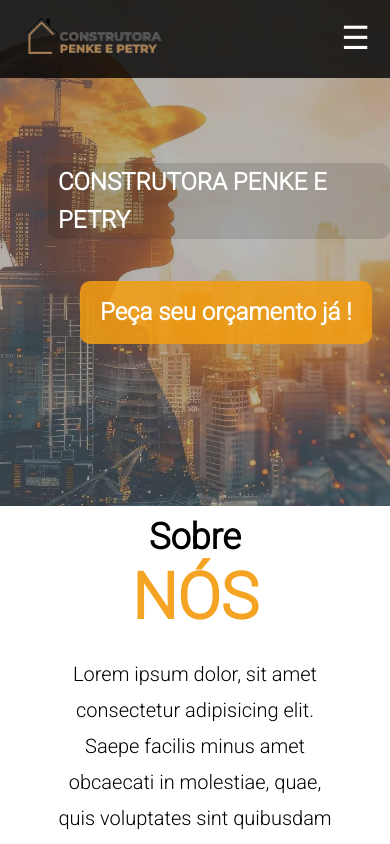
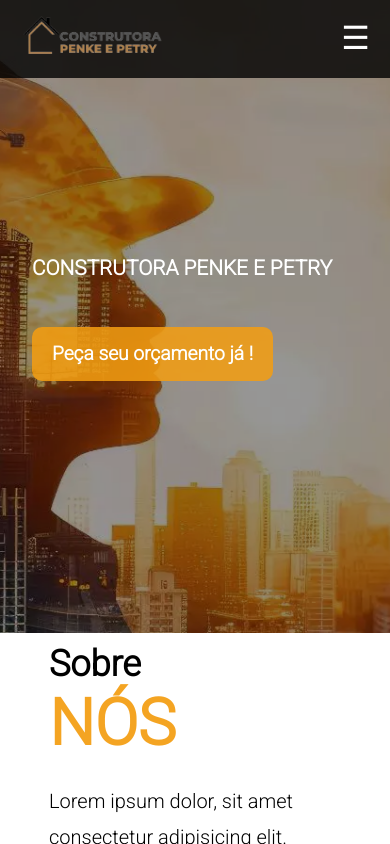
Before and after one commit to ElitonPenke/Site-Construtora, a plain HTML site: page SiteConstrutora-main/index.html in a window 390 px wide. Drawn offline with Linux system fonts and the light colour scheme.

Commit message:
Add files via upload

```diff
--- a/SiteConstrutora-main/index.html
+++ b/SiteConstrutora-main/index.html
@@ -26,9 +26,7 @@
     </section>
     <main>
         <div class="banner">
-            <img class="imagendebanner"  src="baner.webp" alt="Construção">
             <h1>Construtora Penke e Petry</h1>
-
             <a href="https://wa.me/55996167043" target="_blank" class="whatsapp-button">
                   Peça seu orçamento já !
             </a>
--- a/SiteConstrutora-main/style.css
+++ b/SiteConstrutora-main/style.css
@@ -82,16 +82,30 @@
   align-items: start;
   justify-content: center;
   color: #ffffff;
-    overflow: hidden;
+  background-image: url('baner.webp');
+  background-size: cover;
+  background-attachment: fixed; /* Para dispositivos móveis */
+  background-position: center center; /* Centraliza a imagem */
+  background-repeat: no-repeat;
+
 }
 
-.imagendebanner{
+.banner::before {
+  content: "";
   position: absolute;
-    width: 100%; height: 100%;
-    object-fit: cover;
-    z-index: -1;
-    opacity: 80%;
-    filter: brightness(0.65);
+  top: 0;
+  left: 0;
+  width: 100%;
+  height: 100%;
+  background-color: rgba(0, 0, 0, 0.411);
+  z-index: 1;
+}
+
+
+.banner h1,
+.banner .whatsapp-button {
+    position: relative;
+    z-index: 2; /* Garante que o texto fique acima da camada escura */
 }
 
 .banner h1 {
@@ -133,12 +147,12 @@
 
 
 .whatsapp-button {
-  margin-top: 2rem;
-  margin-left: 5rem;
+  margin-top: 5rem;
+  margin-left: 8rem;
   display: inline-block;
   background-color: #f39d12dc;
   color: rgb(255, 255, 255);
-  font-size: 1.5rem;
+  font-size: 1.8rem;
   font-weight: bold;
   padding: 12px 20px;
   border-radius: 10px;
@@ -162,7 +176,7 @@
   .sobrenos {
     display: flex;
     flex-wrap: wrap;
-    max-width: 1100px;
+    max-width: 1300px;
     width: 80%;
   }
 
@@ -200,11 +214,11 @@
     display: flex;
     justify-content: space-between;
     align-items: center;
-    gap: 30px;
+    gap: 35px;
   }
 
   .image-section img {
-    width: 60%;
+    width: 50%;
     height: 100%;
     object-fit: cover;
     box-shadow: 0px 2px 30px rgba(0, 0, 0, 0.39);
@@ -217,11 +231,12 @@
         display: none;
         flex-direction: column;
         position: absolute;
-        top: 100%;
+        top: 150%;
         right: 10px;
         background-color: rgba(0, 0, 0, 0.8);
-        padding: 10px 20px;
+        padding: 10px 30px;
         border-radius: 5px;
+        margin-right: 0;
     }
 
     nav ul li {
@@ -237,14 +252,21 @@
     }
 
     .banner h1 {
-        font-size: 1.5rem;
+      background-color: rgba(255, 255, 255, 0);
+        font-size: 1.3rem;
+        border-radius: 0;
+        padding: 0;
+        margin-left: 2rem;
     }
 
     .banner h3 {
         font-size: 1rem;
     }
     .banner{
-        height: 60vh;
+      height: 75vh; /* Reduz a altura no celular */
+      background-size: cover; /* Garante que a imagem fique inteira sem cortes */
+      background-position: center;
+      background-attachment: fixed; /* Evita problemas de parallax em mobile */
     }
     .sobrenos {
         flex-direction: column;
@@ -252,7 +274,7 @@
 
       .text-section {
         padding: 10px;
-        text-align: center;
+        text-align: left;
       }
 
       .text-section h1 {
@@ -265,9 +287,16 @@
 
       .image-section img {
         width: 90%;
+        background-color: #00000000;
       }
 
       .image-section img:nth-child(2) {
         display: none;
       }
+
+.whatsapp-button {
+  margin-top: 2rem;
+  margin-left: 2rem;
+  font-size:1.2rem ;
   }
+}
```
Lines whose indentation alone changed are shown as unchanged.
